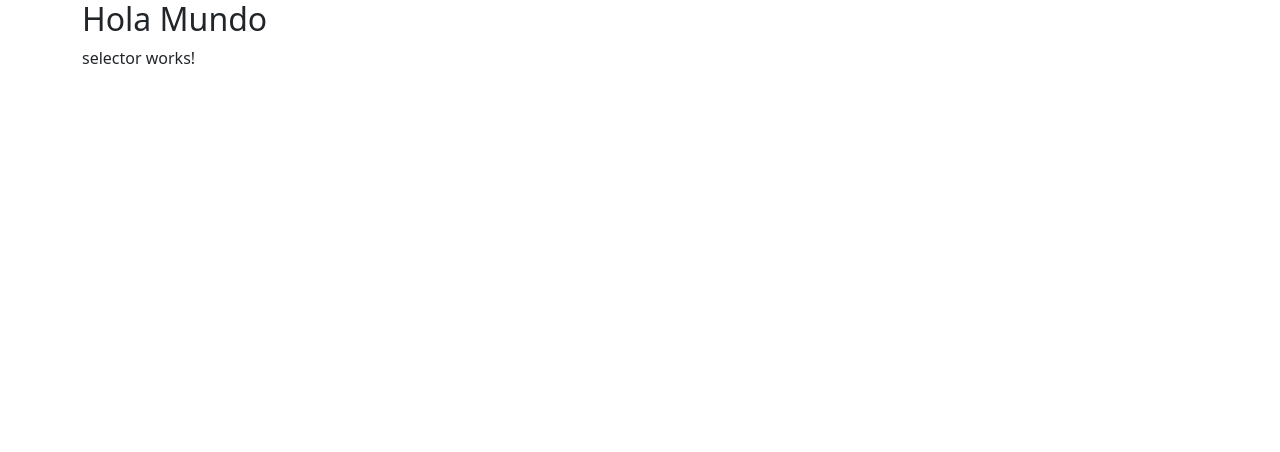
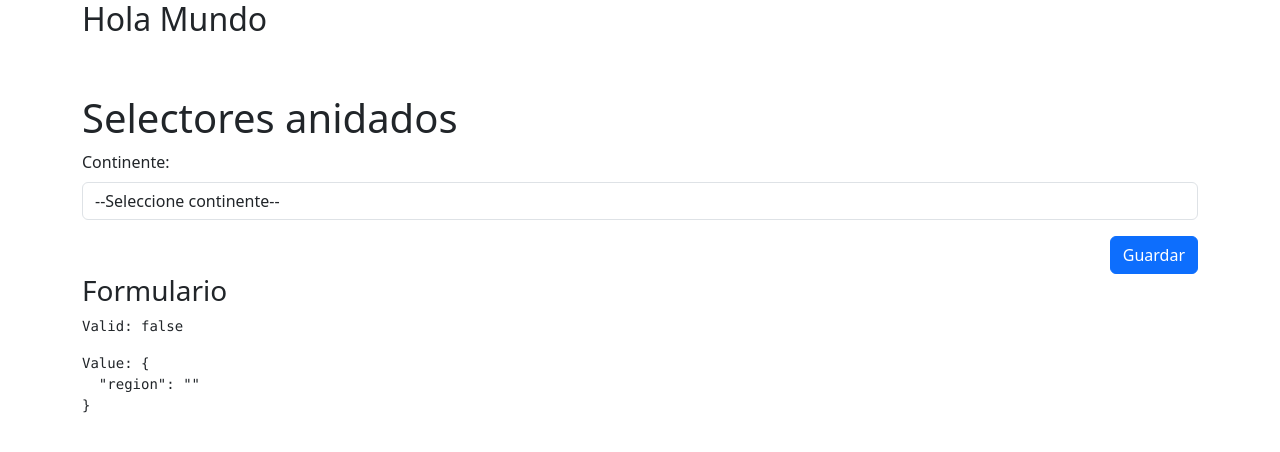
Before and after one commit to adrcorona13/07-selectores, an Angular app: page /paises/selector in a window 1280 px wide. Shown: the top 452 px of the page. Built offline with nearby package versions, Linux system fonts and the light colour scheme.

Commit message:
injectar formbuilder, import reactiveforms module, agregar primer combo

```diff
--- a/src/app/paises/pages/selector/selector.component.html
+++ b/src/app/paises/pages/selector/selector.component.html
@@ -1 +1,24 @@
-selector works!
+<h1 class="mt-5  ">Selectores anidados</h1>
+<form [formGroup]="formulario" (submit)="guardar()">
+    <div class="row mb-3">
+        <div class="col">
+            <label class="form-label">Continente:</label>
+            <div>
+                <select class="form-control" formControlName="region">
+                    <option value="">--Seleccione continente--</option>
+                    <option value="1">America</option>
+                </select>
+            </div>
+        </div>
+    </div>
+
+    <div class="row">
+        <div class="col">
+            <button type="submit" class="btn btn-primary float-end">Guardar</button>
+        </div>
+    </div>
+</form>
+
+<h3>Formulario</h3>
+<pre>Valid: {{formulario.valid}}</pre>
+<pre>Value: {{formulario.value | json}}</pre>
--- a/src/app/paises/pages/selector/selector.component.ts
+++ b/src/app/paises/pages/selector/selector.component.ts
@@ -1,10 +1,23 @@
 import { Component } from '@angular/core';
 import { PaisService } from '../../services/pais.service';
+import { FormBuilder, FormGroup, Validators } from '@angular/forms';
 @Component({
     selector: 'app-selector',
     templateUrl: 'selector.component.html'
 })
 export class SelectorComponent {
 
-    constructor(private paisService: PaisService){}
+    formulario: FormGroup = this.fb.group({
+        region: ['', [Validators.required]]
+    })
+
+    constructor(
+        private paisService: PaisService,
+        private fb: FormBuilder
+    ){}
+
+    guardar(){
+        console.log(this.formulario.value);
+
+    }
 }
```
Also changed, not shown: src/app/paises/paises.module.ts (+9 -3 lines).
